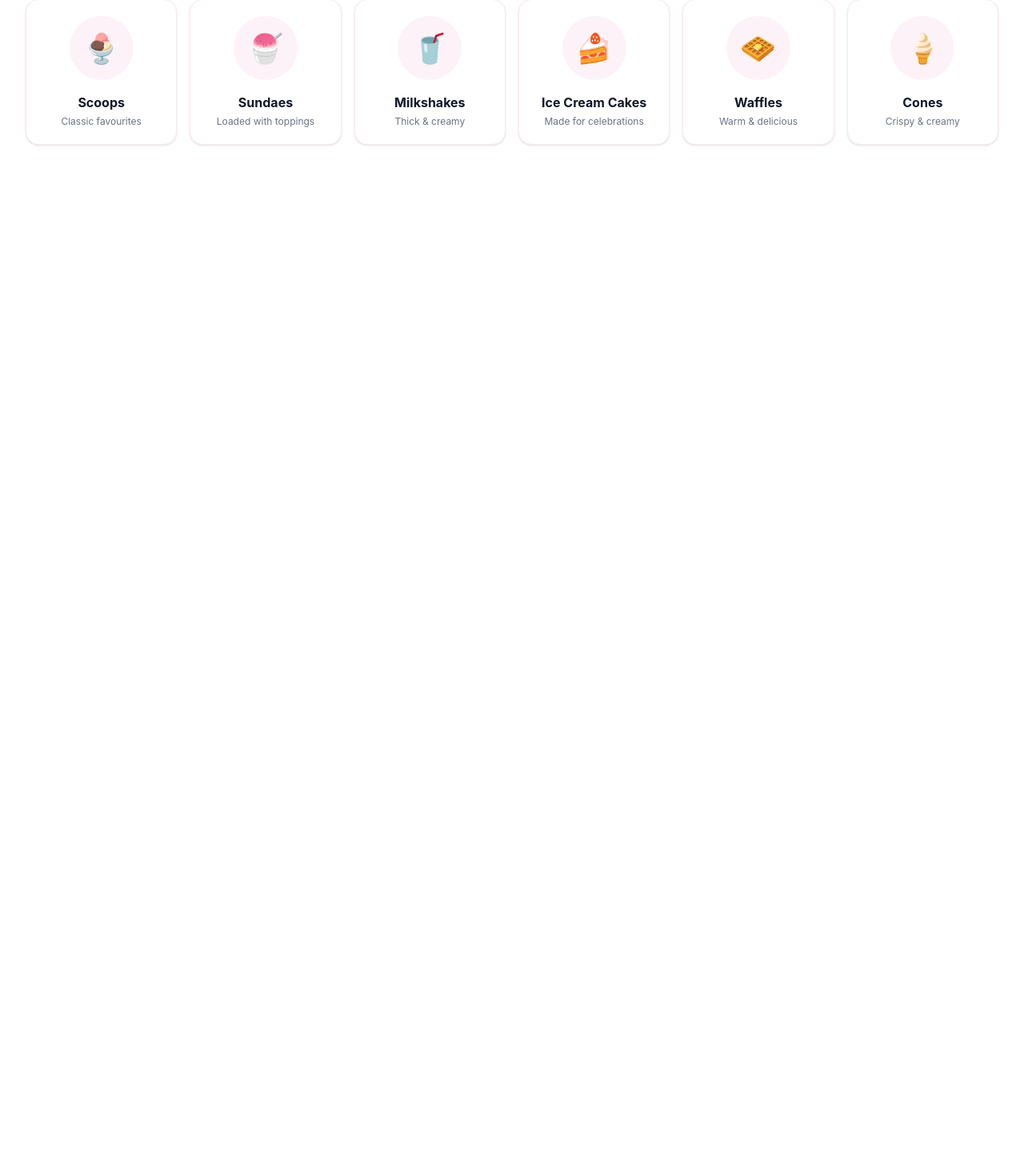
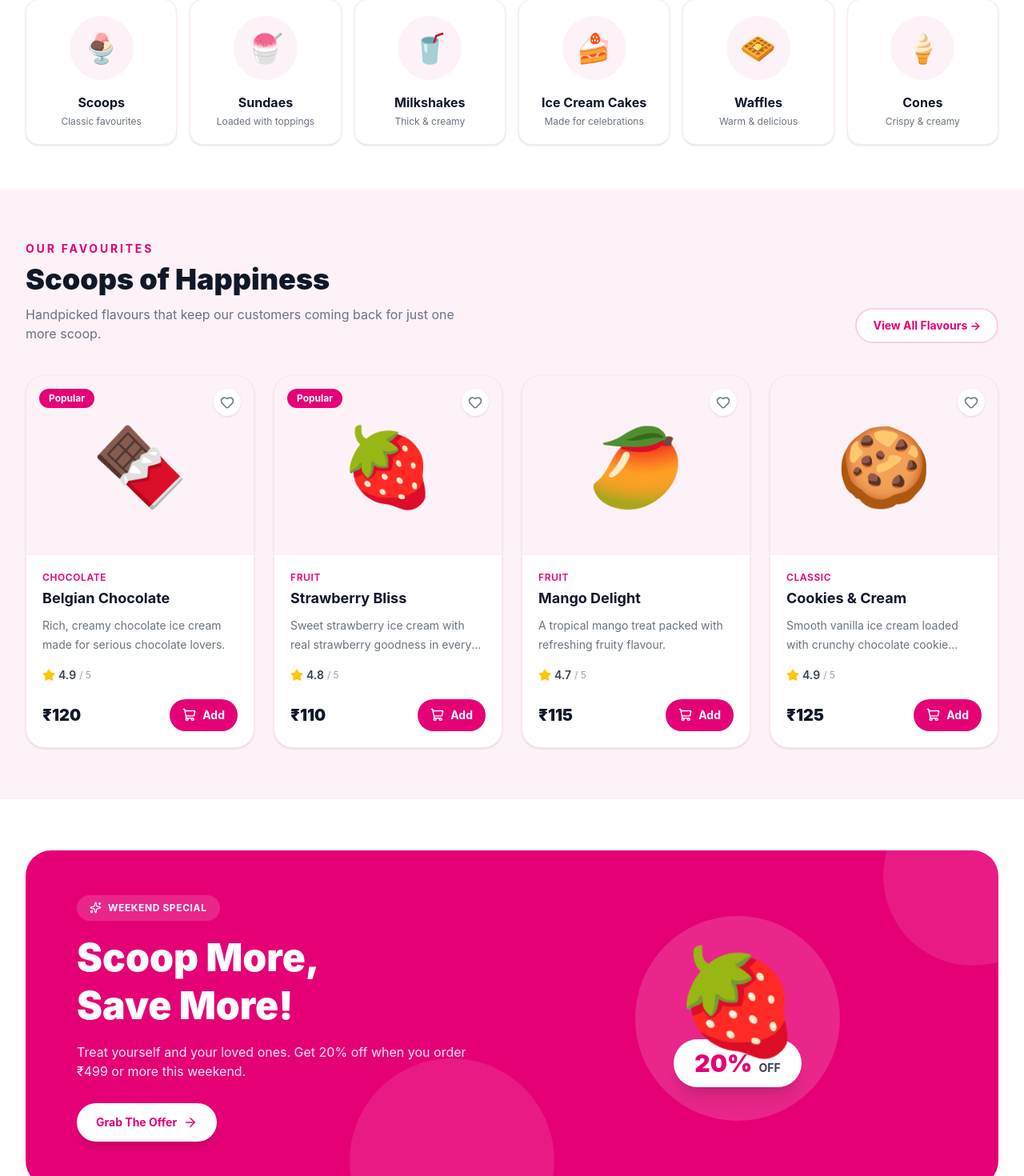
Before and after one commit to sidsng-dev/ice-cream-world, a React (Vite) app in the folder client/: page / in a window 1280 px wide. Shown: the part 1036-2506 px from the top of the page at 80% size. Before the commit the page ends 1273 px from the top, so only its background shows below. Built offline with nearby package versions, Linux system fonts and the light colour scheme.

Commit message:
add special offer section

```diff
--- a/client/src/App.tsx
+++ b/client/src/App.tsx
@@ -2,6 +2,8 @@ import AnnouncementBar from "./components/layout/AnnouncementBar";
 import Navbar from "./components/layout/Navbar";
 import Hero from "./components/home/Hero";
 import Categories from "./components/home/Categories";
+import FeaturedProducts from "./components/home/FeaturedProducts";
+import SpecialOffer from "./components/home/SpecialOffer";
 
 function App() {
   return (
@@ -12,6 +14,8 @@ function App() {
       <main>
         <Hero />
         <Categories />
+        <FeaturedProducts />
+        <SpecialOffer />
       </main>
     </div>
   );
--- a/client/src/components/home/FeaturedProducts.tsx
+++ b/client/src/components/home/FeaturedProducts.tsx
@@ -0,0 +1,95 @@
+import ProductCard, { type Product } from "./ProductCard";
+
+const products: Product[] = [
+  {
+    id: 1,
+    name: "Belgian Chocolate",
+    category: "Chocolate",
+    description:
+      "Rich, creamy chocolate ice cream made for serious chocolate lovers.",
+    price: 120,
+    rating: 4.9,
+    emoji: "🍫",
+    isPopular: true,
+  },
+  {
+    id: 2,
+    name: "Strawberry Bliss",
+    category: "Fruit",
+    description:
+      "Sweet strawberry ice cream with real strawberry goodness in every scoop.",
+    price: 110,
+    rating: 4.8,
+    emoji: "🍓",
+    isPopular: true,
+  },
+  {
+    id: 3,
+    name: "Mango Delight",
+    category: "Fruit",
+    description:
+      "A tropical mango treat packed with refreshing fruity flavour.",
+    price: 115,
+    rating: 4.7,
+    emoji: "🥭",
+  },
+  {
+    id: 4,
+    name: "Cookies & Cream",
+    category: "Classic",
+    description:
+      "Smooth vanilla ice cream loaded with crunchy chocolate cookie pieces.",
+    price: 125,
+    rating: 4.9,
+    emoji: "🍪",
+  },
+];
+
+const FeaturedProducts = () => {
+  return (
+    <section
+      id="menu"
+      className="bg-pink-50 px-5 py-16 sm:px-8 lg:px-8"
+    >
+      <div className="mx-auto max-w-7xl">
+
+        {/* Heading */}
+        <div className="flex flex-col gap-5 sm:flex-row sm:items-end sm:justify-between">
+
+          <div>
+            <p className="text-sm font-bold uppercase tracking-[0.2em] text-pink-600">
+              Our favourites
+            </p>
+
+            <h2 className="mt-2 text-3xl font-black text-gray-900 sm:text-4xl">
+              Scoops of Happiness
+            </h2>
+
+            <p className="mt-3 max-w-xl text-sm leading-6 text-gray-500 sm:text-base">
+              Handpicked flavours that keep our customers coming back
+              for just one more scoop.
+            </p>
+          </div>
+
+          <button className="w-fit rounded-full border-2 border-pink-200 bg-white px-5 py-2.5 text-sm font-bold text-pink-600 transition hover:bg-pink-600 hover:text-white">
+            View All Flavours →
+          </button>
+
+        </div>
+
+        {/* Products */}
+        <div className="mt-10 grid gap-6 sm:grid-cols-2 lg:grid-cols-4">
+          {products.map((product) => (
+            <ProductCard
+              key={product.id}
+              product={product}
+            />
+          ))}
+        </div>
+
+      </div>
+    </section>
+  );
+};
+
+export default FeaturedProducts;
--- /dev/null
+++ b/client/src/components/home/ProductCard.tsx
@@ -0,0 +1,97 @@
+import { Heart, ShoppingCart, Star } from "lucide-react";
+
+export interface Product {
+  id: number;
+  name: string;
+  category: string;
+  description: string;
+  price: number;
+  rating: number;
+  emoji: string;
+  isPopular?: boolean;
+}
+
+interface ProductCardProps {
+  product: Product;
+}
+
+const ProductCard = ({ product }: ProductCardProps) => {
+  return (
+    <article className="group overflow-hidden rounded-3xl border border-pink-100 bg-white shadow-sm transition-all duration-300 hover:-translate-y-2 hover:shadow-xl">
+
+      {/* Product Image */}
+      <div className="relative flex h-56 items-center justify-center overflow-hidden bg-pink-50">
+
+        {product.isPopular && (
+          <span className="absolute left-4 top-4 z-10 rounded-full bg-pink-600 px-3 py-1 text-xs font-bold text-white">
+            Popular
+          </span>
+        )}
+
+        <button
+          aria-label={`Add ${product.name} to wishlist`}
+          className="absolute right-4 top-4 z-10 rounded-full bg-white p-2 text-gray-500 shadow-sm transition hover:text-pink-600"
+        >
+          <Heart size={18} />
+        </button>
+
+        <div className="text-8xl transition-transform duration-500 group-hover:scale-110">
+          {product.emoji}
+        </div>
+      </div>
+
+      {/* Product Details */}
+      <div className="p-5">
+
+        <p className="text-xs font-semibold uppercase tracking-wider text-pink-600">
+          {product.category}
+        </p>
+
+        <h3 className="mt-1 text-lg font-bold text-gray-900">
+          {product.name}
+        </h3>
+
+        <p className="mt-2 line-clamp-2 text-sm leading-6 text-gray-500">
+          {product.description}
+        </p>
+
+        {/* Rating */}
+        <div className="mt-4 flex items-center gap-1">
+          <Star
+            size={16}
+            className="fill-yellow-400 text-yellow-400"
+          />
+
+          <span className="text-sm font-semibold text-gray-700">
+            {product.rating}
+          </span>
+
+          <span className="text-xs text-gray-400">
+            / 5
+          </span>
+        </div>
+
+        {/* Price + Cart */}
+        <div className="mt-5 flex items-center justify-between">
+
+          <div>
+            <p className="text-xl font-black text-gray-900">
+              ₹{product.price}
+            </p>
+          </div>
+
+          <button
+            aria-label={`Add ${product.name} to cart`}
+            className="flex items-center gap-2 rounded-full bg-pink-600 px-4 py-2.5 text-sm font-bold text-white transition hover:bg-pink-700"
+          >
+            <ShoppingCart size={17} />
+            Add
+          </button>
+
+        </div>
+      </div>
+    </article>
+  );
+};
+
+export default ProductCard;
--- /dev/null
+++ b/client/src/components/home/SpecialOffer.tsx
@@ -0,0 +1,77 @@
+import { ArrowRight, Sparkles } from "lucide-react";
+
+const SpecialOffer = () => {
+  return (
+    <section
+      id="offers"
+      className="overflow-hidden bg-white px-5 py-16 sm:px-8 lg:px-8"
+    >
+      <div className="relative mx-auto max-w-7xl overflow-hidden rounded-[2rem] bg-pink-600 px-6 py-12 sm:px-10 lg:px-16 lg:py-14">
+
+        {/* Decorative circles */}
+        <div className="absolute -right-20 -top-20 h-56 w-56 rounded-full bg-white/10" />
+
+        <div className="absolute -bottom-24 left-1/3 h-64 w-64 rounded-full bg-white/10" />
+
+        <div className="relative grid items-center gap-10 lg:grid-cols-2">
+
+          {/* Content */}
+          <div className="text-center lg:text-left">
+
+            <div className="mb-4 inline-flex items-center gap-2 rounded-full bg-white/15 px-4 py-2 text-xs font-bold uppercase tracking-wider text-white">
+              <Sparkles size={15} />
+              Weekend Special
+            </div>
+
+            <h2 className="text-4xl font-black leading-tight text-white sm:text-5xl">
+              Scoop More,
+              <br />
+              Save More!
+            </h2>
+
+            <p className="mx-auto mt-4 max-w-lg text-sm leading-6 text-pink-100 sm:text-base lg:mx-0">
+              Treat yourself and your loved ones. Get 20% off
+              when you order ₹499 or more this weekend.
+            </p>
+
+            <button className="group mt-7 inline-flex items-center gap-2 rounded-full bg-white px-6 py-3.5 text-sm font-bold text-pink-600 shadow-lg transition duration-300 hover:-translate-y-1 hover:shadow-xl">
+              Grab The Offer
+
+              <ArrowRight
+                size={18}
+                className="transition-transform duration-300 group-hover:translate-x-1"
+              />
+            </button>
+
+          </div>
+
+          {/* Visual */}
+          <div className="relative flex min-h-[230px] items-center justify-center">
+
+            <div className="absolute h-52 w-52 rounded-full bg-white/15 sm:h-64 sm:w-64" />
+
+            <div className="relative z-10 text-center">
+              <div className="text-8xl sm:text-9xl">
+                🍓
+              </div>
+
+              <div className="mt-[-15px] rounded-full bg-white px-6 py-3 shadow-xl">
+                <span className="text-3xl font-black text-pink-600">
+                  20%
+                </span>
+
+                <span className="ml-2 text-sm font-bold text-gray-700">
+                  OFF
+                </span>
+              </div>
+            </div>
+
+          </div>
+
+        </div>
+      </div>
+    </section>
+  );
+};
+
+export default SpecialOffer;
```
